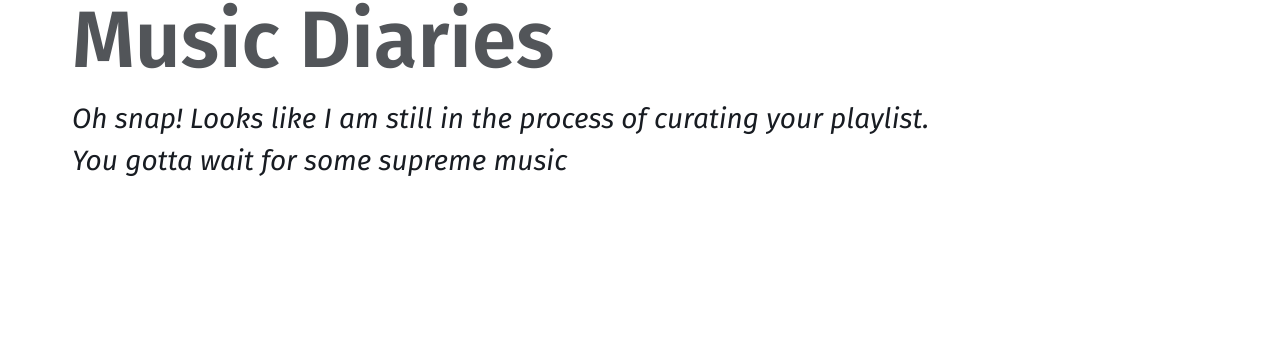
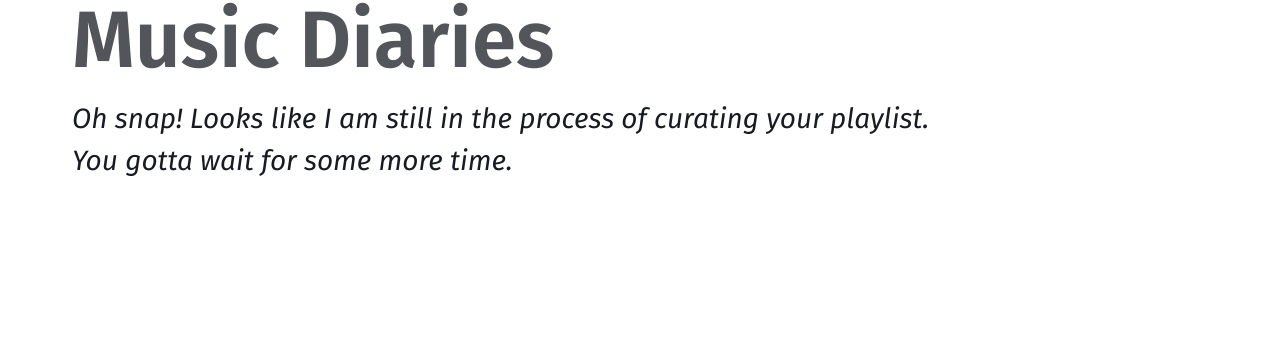
Before and after one commit to mehulg25/mehulg25.github.io, a Jekyll site: the page built from music.md, in a window 1280 px wide. Shown: the part 169-507 px from the top of the page. Built offline with Jekyll 4.4.1, drawn with Linux system fonts in a browser that asks for light colours.

Commit message:
Minor Changes

```diff
--- a/music.md
+++ b/music.md
@@ -1,6 +1,6 @@
 ---
 title: Music Diaries
-sub_title: "Oh snap! Looks like I am still in the process of curating your playlist. You gotta wait for some _supreme_ music"
+sub_title: "Oh snap! Looks like I am still in the process of curating your playlist. You gotta wait for some more time."
 layout: posts
 permalink: /music
 collection: music
```
Also changed, not shown: blog.md (+2 -1 lines).
